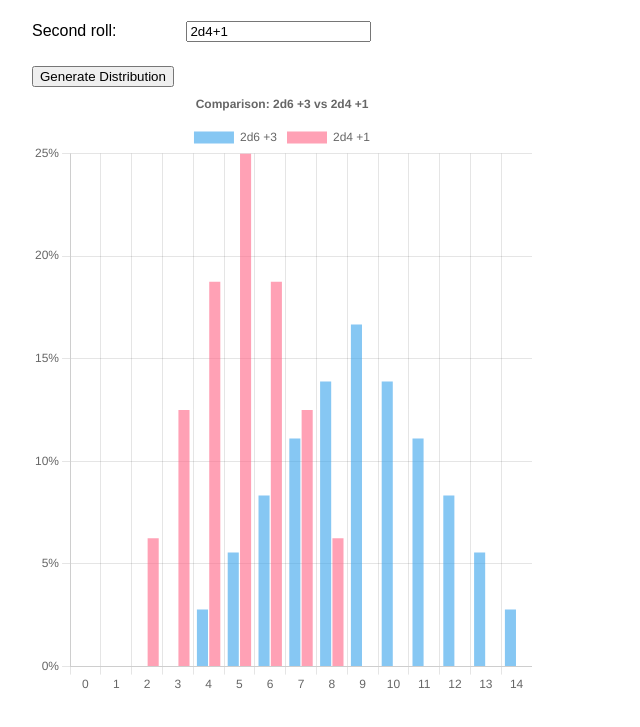
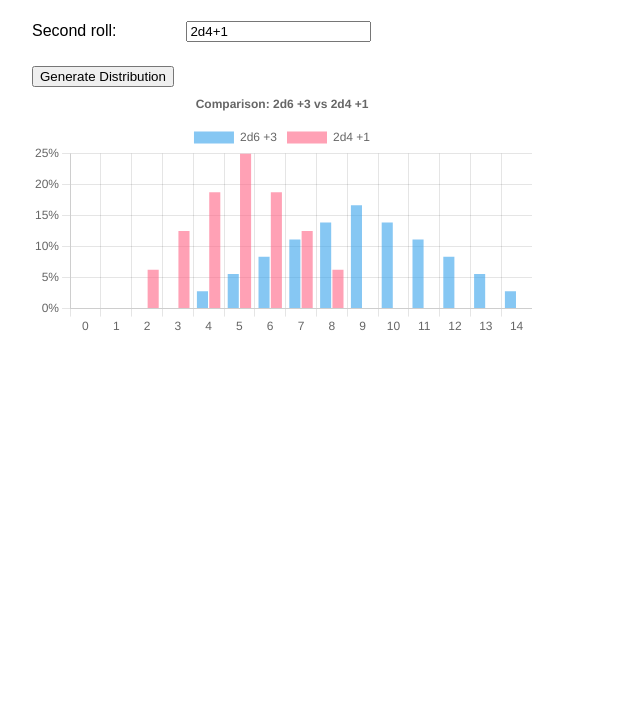
Before and after one commit to drb1001/dice_stats_v2, a plain HTML site: page index.html in a window 1280 px wide. Shown: the part 114-841 px from the top of the page, without its empty margins (0-640 px from the left). After the commit the page ends 800 px from the top, so only its background shows below. Drawn offline with nearby package versions, Linux system fonts and the light colour scheme.

Commit message:
fix chart height

```diff
--- a/index.html
+++ b/index.html
@@ -21,7 +21,9 @@
 
   <button id="generate">Generate Distribution</button>
 
+  <div id=chartContainer>
   <canvas id="chart"></canvas>
+  </div>
 
   <!-- Entry point -->
   <script type="module" src="ui.js"></script>
--- a/styles.css
+++ b/styles.css
@@ -12,8 +12,7 @@ label {
   margin-bottom: 1.5rem;
 }
 
-canvas {
-  width: 100%;
-  max-width: 500px;
-  height: 300px;
+#chartContainer {
+  width: 500px;
+  height: 500px;
 }
```
